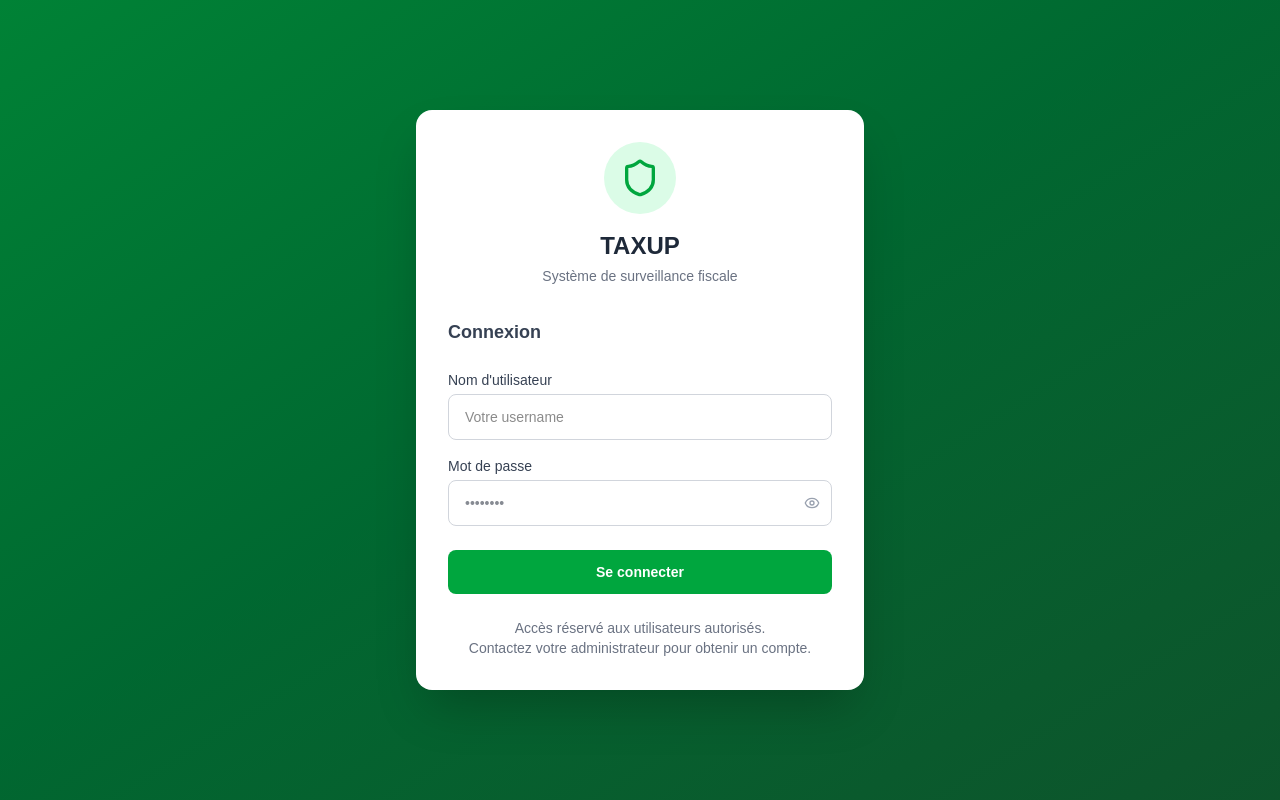
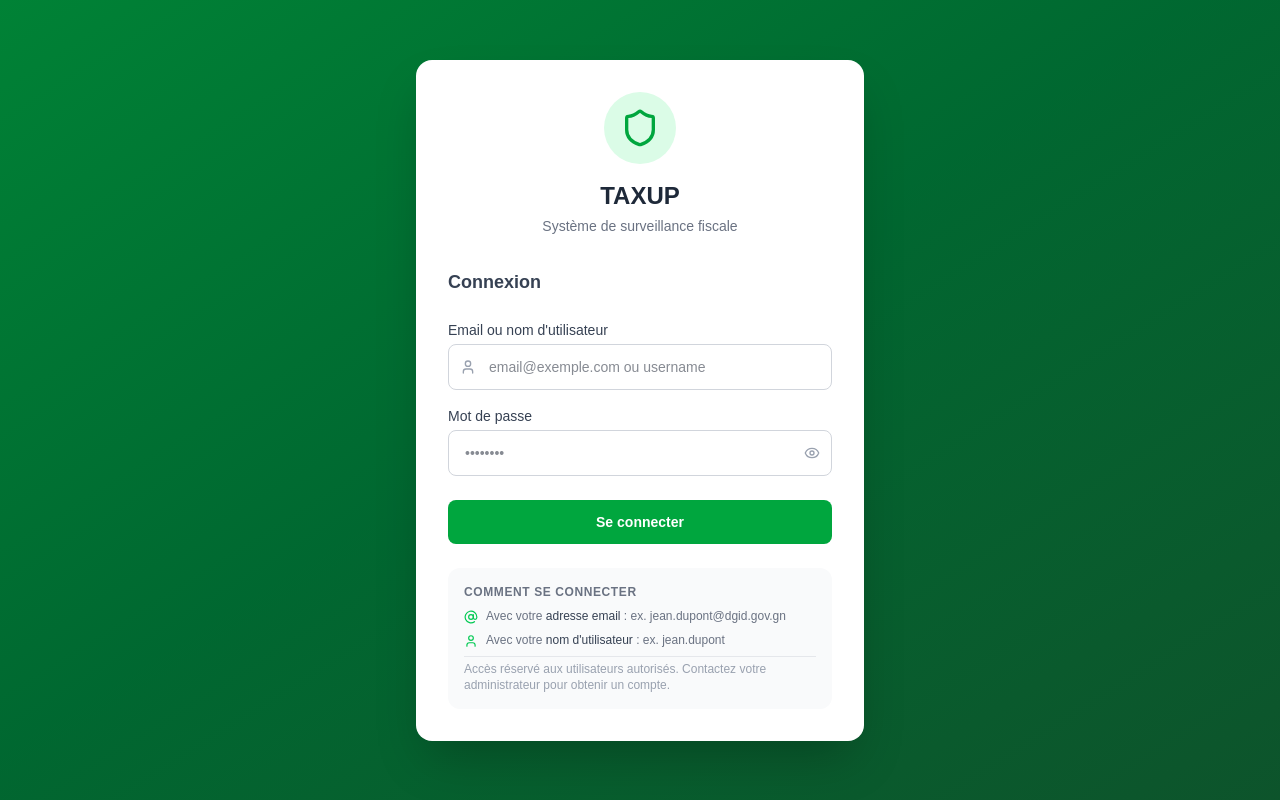
Before and after one commit to korka-fullstack-camusat/taxup-frontend, a Next.js app: page /login in a window 1280 px wide. Built offline with nearby package versions, Linux system fonts and the light colour scheme; no server answers.

Commit message:
feat: connexion par email ou username avec detection automatique
https://claude.ai/code/session_01FBG6UfLzvwR83QvqnSgsBt

```diff
--- a/app/(auth)/login/page.tsx
+++ b/app/(auth)/login/page.tsx
@@ -1,30 +1,32 @@
 'use client';
 
 import { useState } from 'react';
-import { Shield, Eye, EyeOff } from 'lucide-react';
+import { Shield, Eye, EyeOff, AtSign, User } from 'lucide-react';
 import { useAuth } from '@/lib/auth';
 
 export default function LoginPage() {
-  const [username, setUsername] = useState('');
+  const [identifier, setIdentifier] = useState('');
   const [password, setPassword] = useState('');
   const [showPassword, setShowPassword] = useState(false);
   const [error, setError] = useState('');
   const [loading, setLoading] = useState(false);
   const { login } = useAuth();
 
+  const isEmail = identifier.includes('@');
+
   const handleSubmit = async (e: React.FormEvent) => {
     e.preventDefault();
     setError('');
     setLoading(true);
     try {
-      await login(username, password);
+      await login(identifier, password);
     } catch (err: unknown) {
       const axiosErr = err as { response?: { data?: { detail?: string; errors?: { message: string }[] } } };
       const data = axiosErr.response?.data;
       if (data?.errors && Array.isArray(data.errors)) {
         setError(data.errors.map((e) => e.message).join('. '));
       } else {
-        setError(data?.detail || 'Identifiants incorrects');
+        setError(data?.detail || 'Identifiants incorrects. Vérifiez votre email/username et mot de passe.');
       }
     } finally {
       setLoading(false);
@@ -48,16 +50,27 @@ export default function LoginPage() {
         <form onSubmit={handleSubmit} className="space-y-4">
           <div>
             <label className="block text-sm font-medium text-gray-700 mb-1">
-              Nom d&apos;utilisateur
+              Email ou nom d&apos;utilisateur
             </label>
-            <input
-              type="text"
-              value={username}
-              onChange={(e) => setUsername(e.target.value)}
-              className="w-full border border-gray-300 rounded-lg px-4 py-3 text-sm focus:outline-none focus:ring-2 focus:ring-green-500 focus:border-transparent transition"
-              placeholder="Votre username"
-              required
-            />
+            <div className="relative">
+              <div className="absolute left-3 top-1/2 -translate-y-1/2 text-gray-400">
+                {isEmail ? <AtSign className="h-4 w-4" /> : <User className="h-4 w-4" />}
+              </div>
+              <input
+                type="text"
+                value={identifier}
+                onChange={(e) => setIdentifier(e.target.value)}
+                className="w-full border border-gray-300 rounded-lg pl-10 pr-4 py-3 text-sm text-gray-900 focus:outline-none focus:ring-2 focus:ring-green-500 focus:border-transparent transition"
+                placeholder="email@exemple.com ou username"
+                autoComplete="username"
+                required
+              />
+            </div>
+            {identifier && (
+              <p className="text-xs text-gray-400 mt-1">
+                {isEmail ? 'Connexion par adresse email' : 'Connexion par nom d\'utilisateur'}
+              </p>
+            )}
           </div>
 
           <div>
@@ -71,6 +84,7 @@ export default function LoginPage() {
                 onChange={(e) => setPassword(e.target.value)}
                 className="w-full border border-gray-300 rounded-lg px-4 py-3 text-sm text-gray-900 focus:outline-none focus:ring-2 focus:ring-green-500 focus:border-transparent transition pr-10"
                 placeholder="••••••••"
+                autoComplete="current-password"
                 required
               />
               <button
@@ -103,10 +117,21 @@ export default function LoginPage() {
           </button>
         </form>
 
-        <p className="text-center text-sm text-gray-500 mt-6">
-          Accès réservé aux utilisateurs autorisés.<br />
-          Contactez votre administrateur pour obtenir un compte.
-        </p>
+        {/* Info connexion */}
+        <div className="mt-6 bg-gray-50 rounded-xl p-4 space-y-2">
+          <p className="text-xs font-semibold text-gray-500 uppercase tracking-wider">Comment se connecter</p>
+          <div className="flex items-start gap-2 text-xs text-gray-500">
+            <AtSign className="h-3.5 w-3.5 mt-0.5 text-green-500 flex-shrink-0" />
+            <span>Avec votre <span className="font-medium text-gray-700">adresse email</span> : ex. jean.dupont@dgid.gov.gn</span>
+          </div>
+          <div className="flex items-start gap-2 text-xs text-gray-500">
+            <User className="h-3.5 w-3.5 mt-0.5 text-green-500 flex-shrink-0" />
+            <span>Avec votre <span className="font-medium text-gray-700">nom d&apos;utilisateur</span> : ex. jean.dupont</span>
+          </div>
+          <p className="text-xs text-gray-400 pt-1 border-t border-gray-200">
+            Accès réservé aux utilisateurs autorisés. Contactez votre administrateur pour obtenir un compte.
+          </p>
+        </div>
       </div>
     </div>
   );
--- a/lib/auth.tsx
+++ b/lib/auth.tsx
@@ -18,7 +18,7 @@ interface User {
 interface AuthContextType {
   user: User | null;
   loading: boolean;
-  login: (username: string, password: string) => Promise<void>;
+  login: (identifier: string, password: string) => Promise<void>;
   register: (data: RegisterData) => Promise<void>;
   logout: () => void;
 }
@@ -54,8 +54,13 @@ export function AuthProvider({ children }: { children: React.ReactNode }) {
     }
   }, []);
 
-  const login = async (username: string, password: string) => {
-    const res = await api.post('/auth/login', { username, password });
+  const login = async (identifier: string, password: string) => {
+    // Envoie email ou username selon le format saisi
+    const isEmail = identifier.includes('@');
+    const payload = isEmail
+      ? { email: identifier, password }
+      : { username: identifier, password };
+    const res = await api.post('/auth/login', payload);
     localStorage.setItem('access_token', res.data.access_token);
     localStorage.setItem('refresh_token', res.data.refresh_token);
     const me = await api.get('/auth/me');
```
